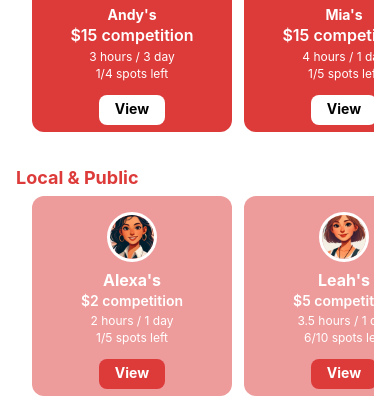
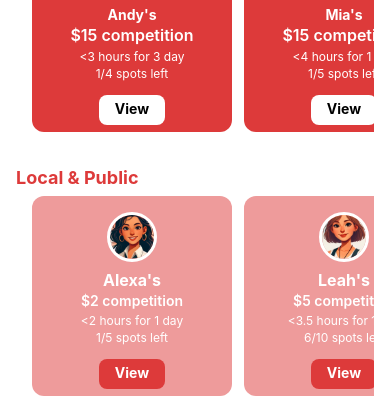
Before and after one commit to Caojess/Private-lockin, a React Native app: screen /MainTabs in a window 390 px wide. Shown: the part 248-646 px from the top of the page. Built offline with nearby package versions, Linux system fonts and the light colour scheme.

Commit message:
wording on home

```diff
--- a/components/FriendsScroll.js
+++ b/components/FriendsScroll.js
@@ -17,28 +17,28 @@ const FriendsScroll = () => {
     {
       id: 1,
       name: "Andy's",
-      time: "3 hours / 3 day",
+      time: "<3 hours for 3 day",
       spots: "1/4 spots left",
       avatar: require("../images/andy.png"),
     },
     {
       id: 2,
       name: "Mia's",
-      time: "4 hours / 1 day",
+      time: "<4 hours for 1 day",
       spots: "1/5 spots left",
       avatar: require("../images/Mia.png"),
     },
     {
       id: 3,
       name: "Harper's",
-      time: "6 hours / 2 days",
+      time: "<6 hours for 2 days",
       spots: "4/8 spots left",
       avatar: require("../images/harper.png"),
     },
     {
       id: 4,
       name: "You",
-      time: "5.5 hours",
+      time: "<5.5 hours for 1 day",
       spots: "1/5 spots left",
       avatar: require("../images/you.png"),
     },
--- a/components/PublicScroll.js
+++ b/components/PublicScroll.js
@@ -10,28 +10,28 @@ const PublicScroll = () => {
     {
       id: 1,
       name: "Alexa's",
-      time: '2 hours / 1 day',
+      time: '<2 hours for 1 day',
       spots: '1/5 spots left',
       avatar: require('../images/harper.png'),
     },
     {
       id: 2,
       name: "Leah's",
-      time: '3.5 hours / 1 day',
+      time: '<3.5 hours for 1 day',
       spots: '6/10 spots left',
       avatar: require('../images/you.png'),
     },
     {
       id: 3,
       name: "Jon's",
-      time: '4 hours / 2 days',
+      time: '<4 hours for 2 days',
       spots: '3/7 spots left',
       avatar: require('../images/andy.png'),
     },
     {
       id: 4,
       name: 'Amy',
-      time: '5.5 hours',
+      time: '<5.5 hours for 1 day',
       spots: '1/5 spots left',
       avatar: require('../images/Mia.png'),
     },
```
